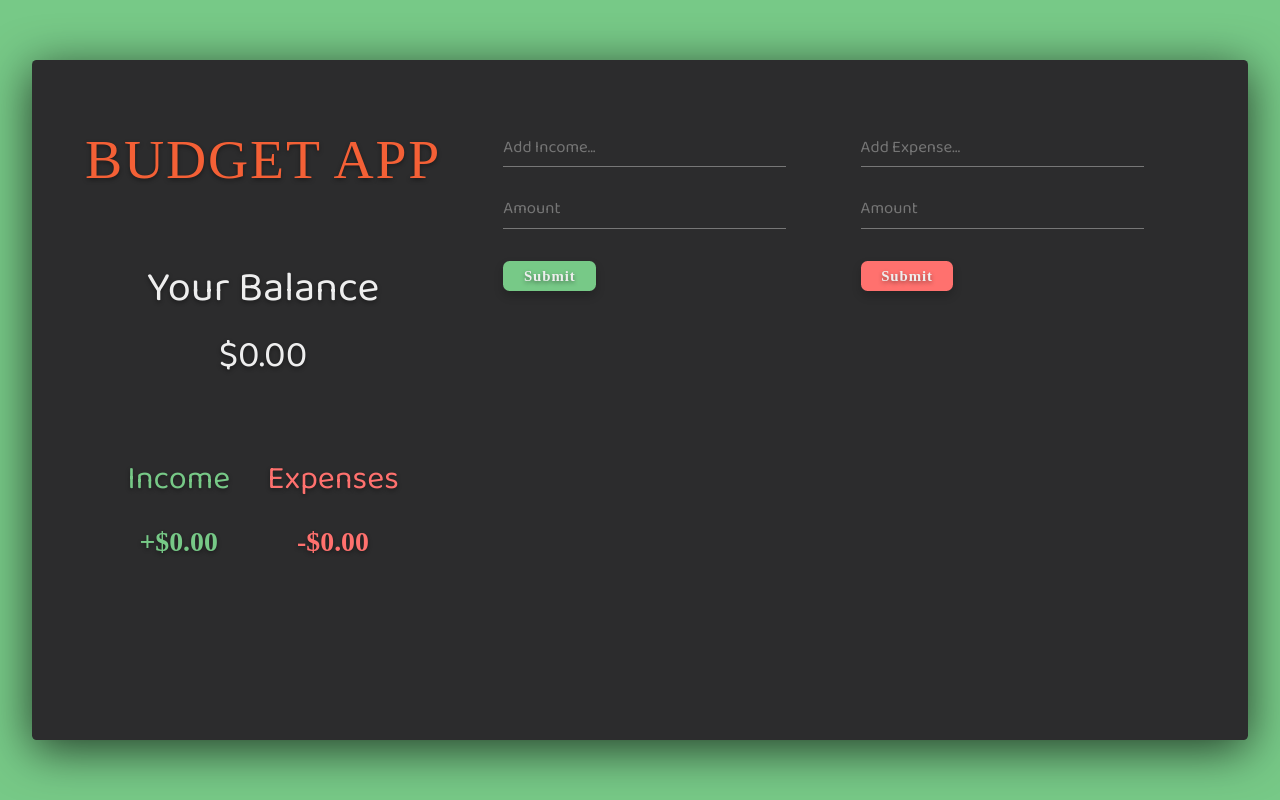
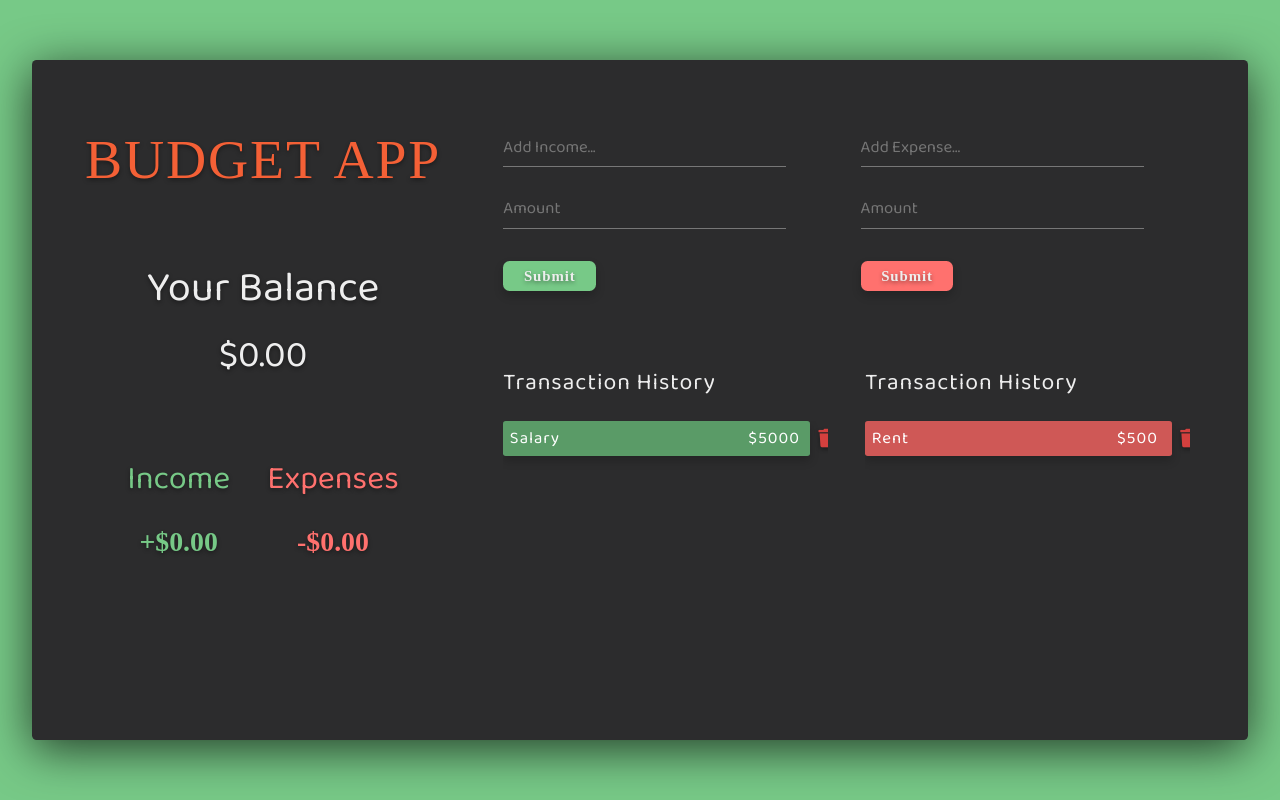
Before and after one commit to ArmaghX/React-Budget-App, a React (Create React App) app: page / in a window 1280 px wide. Built offline with nearby package versions, Linux system fonts and the light colour scheme; a web font is replaced by a local one.

Commit message:
Create Income/Expense List Component. Update Styles

```diff
--- a/src/App.css
+++ b/src/App.css
@@ -187,6 +187,35 @@ input[type="number"]::-webkit-inner-spin-button {
     -webkit-appearance: none;
 }
 
+.transactions {
+    margin-top: 3rem;
+}
+
+.transactions h2 {
+    font-family: "Baloo da 2", serif;
+    font-size: 2.5rem;
+    letter-spacing: 0.1rem;
+    font-weight: 300;
+    margin-bottom: 2rem;
+}
+
+.transactions-income {
+    grid-column: 2 / 3;
+    grid-row: 5 / -1;
+}
+
+.transactions-expense {
+    grid-column: 3 / -1;
+    grid-row: 5 / -1;
+}
+
+.transaction-list {
+    width: 92%;
+    max-height: 35rem;
+    overflow: hidden;
+    overflow-y: auto;
+}
+
 
 /* width */
 ::-webkit-scrollbar {
@@ -203,6 +232,49 @@ input[type="number"]::-webkit-inner-spin-button {
 ::-webkit-scrollbar-thumb {
     background: #444;
     border-radius: 10px;
+}
+
+.transaction {
+    list-style: none;
+    font-family: "Baloo da 2", serif;
+    font-size: 1.8rem;
+    letter-spacing: 0.1rem;
+    margin-bottom: 1.5rem;
+    color: #fff;
+    padding: 0.4rem 0.4rem 0.4rem 0.7rem;
+    border-radius: 0.3rem;
+    width: 32rem;
+    display: flex;
+    justify-content: space-between;
+    box-shadow: 0 0.5rem 1rem rgba(0, 0, 0, 0.2);
+}
+
+.transactions-income .transaction {
+    background-color: #5a9b67;
+}
+
+.transactions-expense .transaction {
+    background-color: #cf5856;
+}
+
+.transaction-text {
+    width: 23rem;
+}
+
+.transaction-amount {
+    transform: translateX(3rem);
+}
+
+.delete-btn {
+    transform: translateX(4rem);
+    border: none;
+    background-color: transparent;
+    font-size: 2rem;
+    margin: 0 1rem;
+    color: #d4403e;
+    text-shadow: 0 0.2rem 0.5rem rgba(0, 0, 0, 0.4);
+    cursor: pointer;
+    outline: none;
 }
 
 @media (max-width: 1500px) {
--- a/src/App.js
+++ b/src/App.js
@@ -4,6 +4,8 @@ import './App.css';
 import Header from './components/Header';
 import Balance from './components/Balance';
 import AddTransaction from './components/AddTransaction';
+import IncomeList from './components/IncomeList';
+import ExpenseList from './components/ExpenseList';
 
 const App = () => {
     return (
@@ -12,6 +14,8 @@ const App = () => {
                 <Header />
                 <Balance />
                 <AddTransaction />
+                <IncomeList />
+                <ExpenseList />
             </div>
         </div>
     )
--- /dev/null
+++ b/src/components/ExpenseList.js
@@ -0,0 +1,20 @@
+import React from 'react';
+
+const ExpenseList = () => {
+    return (
+        <div className="transactions transactions-expense">
+            <h2>Transaction History</h2>
+            <ul className="transaction-list">
+                <li className="transaction">
+                    <span className="transaction-text">Rent</span>
+                    <span className="transaction-amount">$500</span>
+                    <button className="delete-btn">
+                        <i className="fas fa-trash"></i>
+                    </button>
+                </li>
+            </ul>
+        </div>
+    )
+};
+
+export default ExpenseList;
--- /dev/null
+++ b/src/components/IncomeList.js
@@ -0,0 +1,20 @@
+import React from 'react';
+
+const IncomeList = () => {
+    return (
+        <div className="transactions transactions-income">
+            <h2>Transaction History</h2>
+            <ul className="transaction-list">
+                <li className="transaction">
+                    <span className="transaction-text">Salary</span>
+                    <span className="transaction-amount">$5000</span>
+                    <button className="delete-btn">
+                        <i className="fas fa-trash"></i>
+                    </button>
+                </li>
+            </ul>
+        </div>
+    )
+};
+
+export default IncomeList;
```
